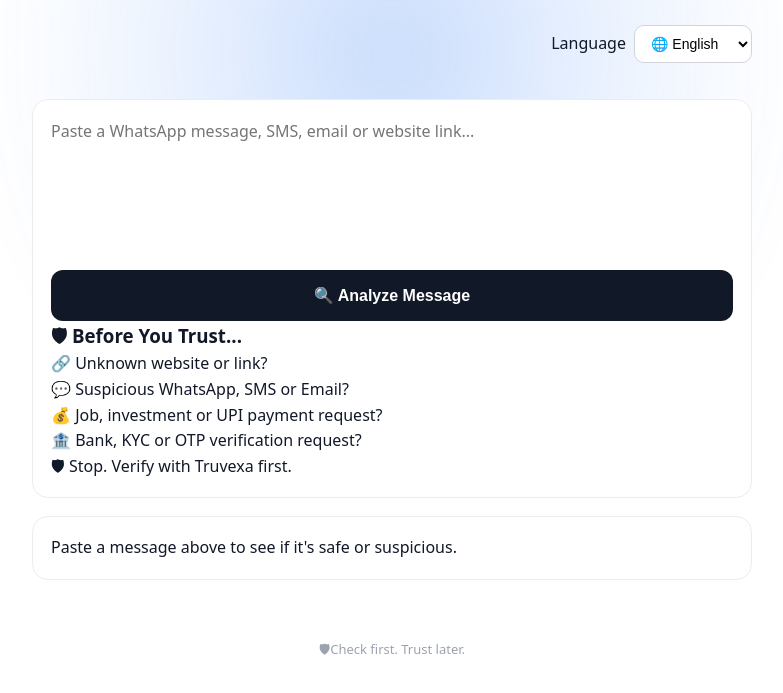
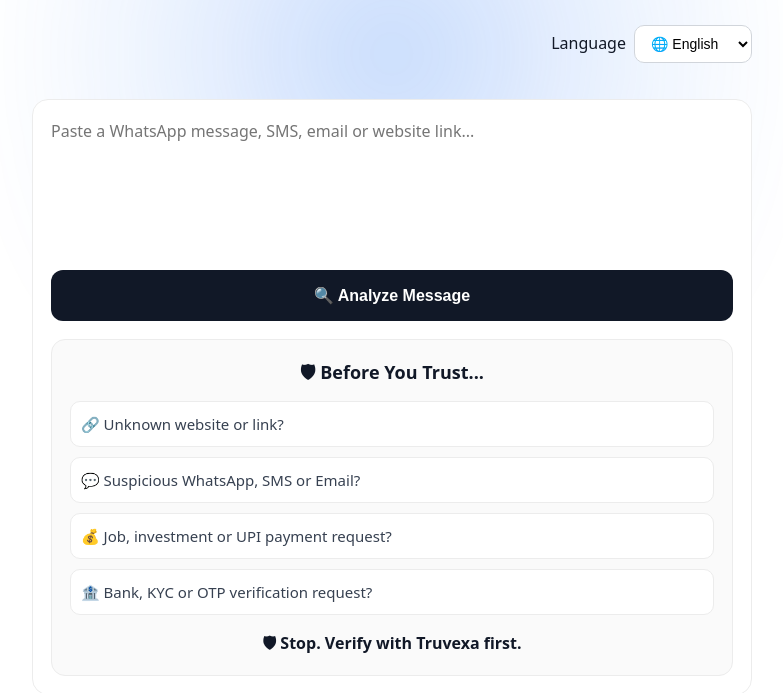
Before and after one commit to rishabhyadavtech/Truvexa.AI, a website: page public/index.html in a window 1280 px wide. Shown: the part 116-809 px from the top of the page, without its empty margins (248-1031 px from the left). Drawn offline with Linux system fonts and the light colour scheme.

Commit message:
Update style.css

```diff
--- a/public/style.css
+++ b/public/style.css
@@ -912,3 +912,68 @@ margin-bottom:12px;
 color:#374151;
 
 }
+.trust-box{
+
+margin-top:18px;
+
+padding:18px;
+
+border:1px solid #ececec;
+
+border-radius:14px;
+
+background:#fafafa;
+
+}
+
+.trust-box h3{
+
+margin-bottom:14px;
+
+font-size:18px;
+
+font-weight:700;
+
+text-align:center;
+
+}
+
+.trust-list{
+
+display:flex;
+
+flex-direction:column;
+
+gap:10px;
+
+font-size:15px;
+
+color:#374151;
+
+}
+
+.trust-list div{
+
+padding:10px;
+
+background:white;
+
+border-radius:10px;
+
+border:1px solid #ececec;
+
+}
+
+.trust-line{
+
+margin-top:16px;
+
+text-align:center;
+
+font-weight:700;
+
+color:#111827;
+
+font-size:16px;
+
+}
```
